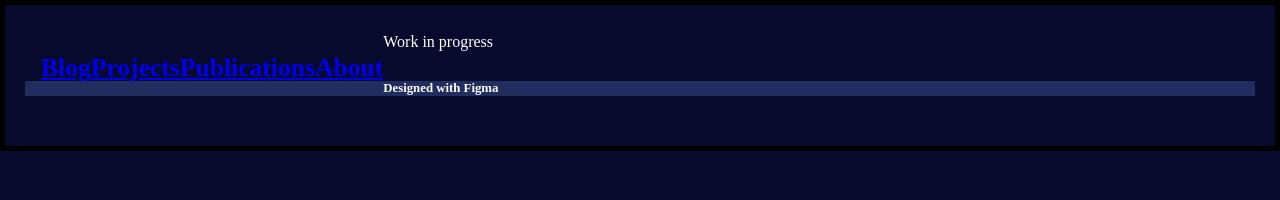
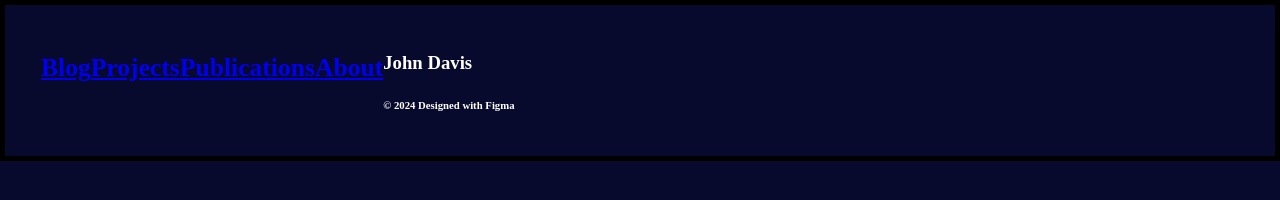
Before and after one commit to jdevassi/jdevassi.github.io, a plain HTML site: page index.html in a window 1280 px wide. Drawn offline with Linux system fonts and the light colour scheme; a web font is replaced by a local one.

Commit message:
header update

```diff
--- a/index.html
+++ b/index.html
@@ -15,6 +15,7 @@
 </head>
 
 <body>
+    <header>
     <nav id="sub_pages">
         <ul>
             <li><h4> <a href="#blog">Blog</a> </h4></li>
@@ -23,13 +24,16 @@
             <li><h4> <a href="#about">About</a> </h4></li>
         </ul>
     </nav>
+    </header>
 
+    <main>
     <section>
-        Work in progress
+        <h3> John Davis </h3>
     </section>
+    </main>
 
     <footer>
-        <h6>Designed with Figma</h6>
+        <h6>&copy; 2024 Designed with Figma</h6>
     </footer>
 </body>
 
--- a/styles/style.css
+++ b/styles/style.css
@@ -1,12 +1,3 @@
-:root {
-    --bg-color: #070a2d;
-    --font-color: #cdced5;
-    --link-color: lightblue;
-    --text-color-1: rgba(0, 179, 119, 1);
-    --text-color-2: rgba(214, 255, 127, 1);
-    --headline-color: white;
-}
-
 nav ul {
     list-style-type: none;
     margin: 0;
@@ -27,12 +18,6 @@ nav li {
     text-decoration: none;
 }
 
-h6 {
-    color: white;
-    font-size: 1vw;
-    background-color: #202D5E;
-}
-
 body {
     margin: 0 auto;
     color: white;
```
Also changed, not shown: images/title_icon.png.
